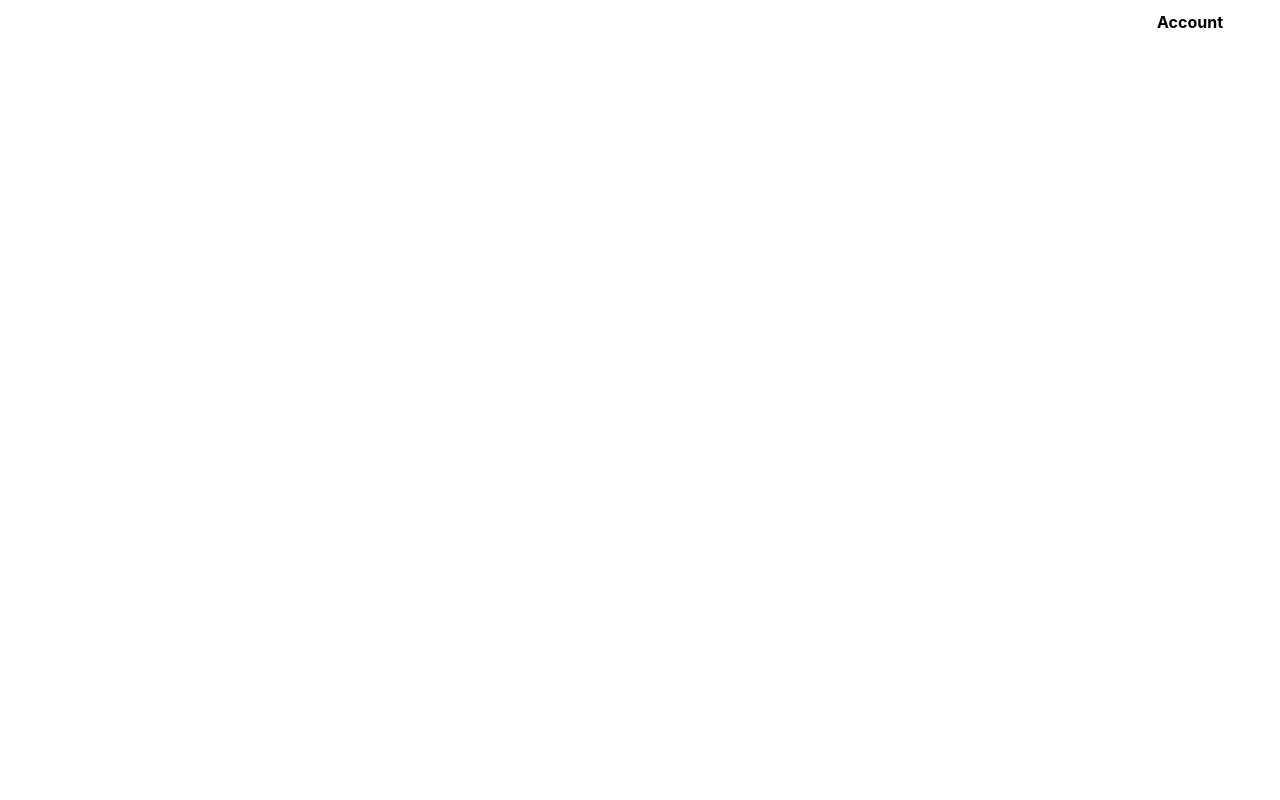
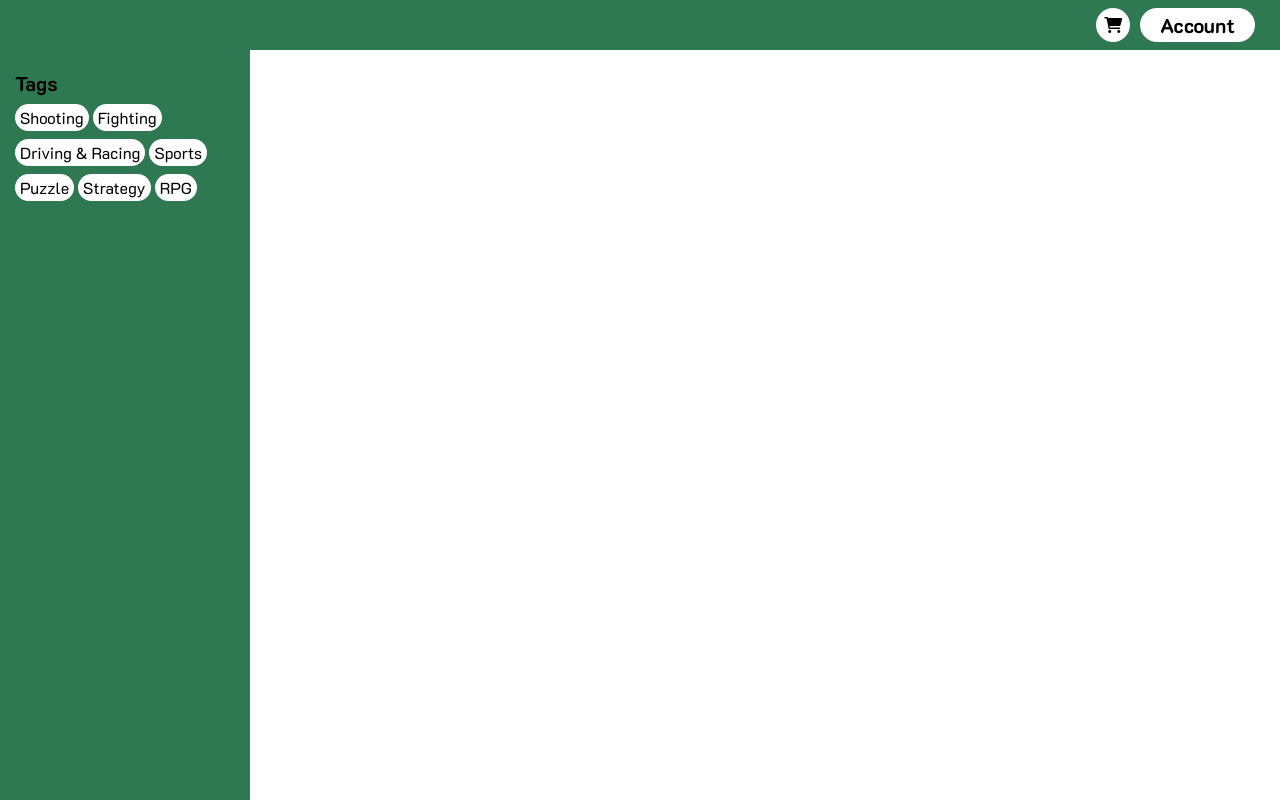
Before and after one commit to munkeawtoast/webtech-group-project, a Next.js app: page /category/1 in a window 1280 px wide. Shown: the top 800 px of the page. Built offline with nearby package versions, Linux system fonts and the light colour scheme.

Commit message:
MOVE Buttons to Buttons.jsx ADD dynamic category

```diff
--- /dev/null
+++ b/components/common/Buttons.jsx
@@ -0,0 +1,50 @@
+/** @jsxImportSource @emotion/react */
+
+import { css } from '@emotion/react'
+
+import Link from 'next/link'
+
+import colors from 'constants/colors'
+import fonts from 'constants/fonts'
+
+function TextButton({ href, children }) {
+  return (
+    <Link href={href}>
+      <a
+        css={css`
+          padding: 4px 1em;
+          height: 34px;
+          border-radius: 100000px;
+          background-color: ${colors.white};
+          color: ${colors.black};
+          font-size: ${fonts.uiFontSize};
+          font-family: ${fonts.normalFontFamily};
+          font-weight: bold;
+          cursor: pointer;
+        `}
+      >{ children }</a>
+    </Link>
+  )
+}
+
+function RoundButton({ children, href }) {
+  return (
+    <Link href={href}>
+      <a
+        css={css`
+          width: 34px;
+          height: 34px;
+          border-radius: 100000px;
+          background-color: ${colors.white};
+          display: grid;
+          place-items: center;
+          cursor: pointer;
+        `}
+      >
+        { children }
+      </a>
+    </Link>
+  )
+}
+
+export { TextButton, RoundButton }
--- a/components/common/Logo.jsx
+++ b/components/common/Logo.jsx
@@ -13,6 +13,7 @@ function Logo({ fillColor, size, withText, hidden }) {
       display: flex;
       align-items: center;
       gap: 8px;
+      cursor: ${ hidden ? 'default' : 'initial'}
     `}>
       <Image
         src={'/logo/logo-' + fillColor + '.png'}
--- a/components/common/NavBar.jsx
+++ b/components/common/NavBar.jsx
@@ -8,6 +8,7 @@ import fonts from 'constants/fonts.js'
 
 import { css } from '@emotion/react'
 
+import { TextButton, RoundButton } from 'components/common/Buttons'
 import Logo from 'components/common/Logo'
 
 
@@ -34,45 +35,23 @@ function NavBar({ hasLogo }) {
           margin-left: auto;
         `}
       >
-        <CartButton />
-        <AccountButton />
+        <RoundButton href="/cart">
+          <i
+            class="fa-solid fa-cart-shopping"
+            style={{
+              color: colors.black,
+              transform: "translatey(1px))"
+            }}
+          ></i>
+        </RoundButton>
+        <TextButton href="/account">
+          { 'Account' }
+        </TextButton>
       </div>
     </nav>
   )
 }
 
-function AccountButton() {
-  return (
-    <Link href="/account">
-      <a
-        css={css`
-          padding: 4px 2rem;
-          border-radius: 100000px;
-          background-color: ${colors.white};
-          color: ${colors.black};
-          font-size: ${fonts.uiFontSize};
-          font-family: ${fonts.normalFontFamily};
-          font-weight: bold;
 
-        `}
-      >Account</a>
-    </Link>
-  )
-}
-
-function CartButton() {
-  return (
-    <Link href="/about">
-      <a
-        css={css`
-          width: 34px;
-          height: 34px;
-          border-radius: 100000px;
-          background-color: ${colors.white};
-        `}
-      ></a>
-    </Link>
-  )
-}
 
 export default NavBar
--- a/constants/categories.json
+++ b/constants/categories.json
@@ -4,8 +4,8 @@
     "showOnCategory": true,
     "name": "shooting",
     "link": "/shooting",
-    "en-displayTag": "Shooting",
-    "th-displayTag": "ยิงปืน",
+    "en_displayTag": "Shooting",
+    "th_displayTag": "ยิงปืน",
     "image": "shooter.jpg"
   },
   {
@@ -13,8 +13,8 @@
     "showOnCategory": true,
     "name": "fighting",
     "link": "/fighting",
-    "en-displayTag": "Fighting",
-    "th-displayTag": "ต่อสู้",
+    "en_displayTag": "Fighting",
+    "th_displayTag": "ต่อสู้",
     "image": "fighting.jpg"
   },
   {
@@ -22,8 +22,8 @@
     "showOnCategory": true,
     "name": "driving",
     "link": "/driving",
-    "en-displayTag": "Driving & Racing",
-    "th-displayTag": "ขับรถ & แข่งรถ",
+    "en_displayTag": "Driving & Racing",
+    "th_displayTag": "ขับรถ & แข่งรถ",
     "image": "driving.jpg"
   },
   {
@@ -31,8 +31,8 @@
     "showOnCategory": true,
     "name": "sports",
     "link": "/sports",
-    "en-displayTag": "Sports",
-    "th-displayTag": "กีฬา",
+    "en_displayTag": "Sports",
+    "th_displayTag": "กีฬา",
     "image": "sports.jpg"
   },
   {
@@ -40,8 +40,8 @@
     "showOnCategory": true,
     "name": "puzzle",
     "link": "/puzzle",
-    "en-displayTag": "Puzzle",
-    "th-displayTag": "ปริศนา",
+    "en_displayTag": "Puzzle",
+    "th_displayTag": "ปริศนา",
     "image": "puzzle.png"
   },
   {
@@ -49,8 +49,8 @@
     "showOnCategory": true,
     "name": "strategy",
     "link": "/strategy",
-    "en-displayTag": "Strategy",
-    "th-displayTag": "กลยุทธ์",
+    "en_displayTag": "Strategy",
+    "th_displayTag": "กลยุทธ์",
     "image": "strategy.jpg"
   },
   {
@@ -58,8 +58,8 @@
     "showOnCategory": true,
     "name": "rpg",
     "link": "/rpg",
-    "en-displayTag": "RPG",
-    "th-displayTag": "สวมบทบาท",
+    "en_displayTag": "RPG",
+    "th_displayTag": "สวมบทบาท",
     "image": "rpg.jpg"
   },
   {
@@ -67,8 +67,8 @@
     "showOnCategory": false,
     "name": "survival",
     "link": "",
-    "en-displayTag": "Survival",
-    "th-displayTag": "ผจญภัย",
+    "en_displayTag": "Survival",
+    "th_displayTag": "ผจญภัย",
     "image": ""
   }
 ]
--- a/constants/colors.js
+++ b/constants/colors.js
@@ -1,3 +1,19 @@
+const white = "#FFF"
+const black = "#000"
+const gray50 = "#FAFAFA"
+const gray100 = "#F4F4F5"
+const gray200 = "#E4E4E7"
+const gray300 = "#D4D4D8"
+const gray400 = "#A1A1AA"
+const gray500 = "#71717A"
+const gray600 = "#52525B"
+const gray700 = "#3F3F46"
+const gray800 = "#27272A"
+const gray900 = "#18181B"
+const greenPrimary = "#2f7952"
+const greenPrimary2 = "#01847A"
+const yellowPrimary2 =  "#C5E370"
+
 export default {
   white,
   black,
@@ -13,18 +29,3 @@ export default {
   gray900,
   greenPrimary
 }
-const white = "#FFF"
-const black = "#000"
-const gray50 = "#FAFAFA"
-const gray100 = "#F4F4F5"
-const gray200 = "#E4E4E7"
-const gray300 = "#D4D4D8"
-const gray400 = "#A1A1AA"
-const gray500 = "#71717A"
-const gray600 = "#52525B"
-const gray700 = "#3F3F46"
-const gray800 = "#27272A"
-const gray900 = "#18181B"
-const greenPrimary = "#2f7952"
-const greenPrimary2 = "#01847A"
-const yellowPrimary2 =  "#C5E370"
--- a/constants/fonts.js
+++ b/constants/fonts.js
@@ -1,3 +1,9 @@
+const titleFontFamily = "'Paytone One', 'Pridi', sans-serif"
+const normalFontFamily =  "'K2D', sans-serif"
+const normalFontSize =  "16px"
+const uiFontSize =  "20px"
+const titleFontSize =  "48px"
+
 export default {
   titleFontFamily,
   normalFontFamily,
@@ -5,8 +11,3 @@ export default {
   uiFontSize,
   titleFontSize
 }
-const titleFontFamily = "'Paytone One', 'Pridi', sans-serif"
-const normalFontFamily =  "'K2D', sans-serif"
-const normalFontSize =  "16px"
-const uiFontSize =  "20px"
-const titleFontSize =  "48px"
--- a/pages/_document.js
+++ b/pages/_document.js
@@ -8,6 +8,7 @@ class MyDocument extends Document {
         <link rel="preconnect" href="https://fonts.googleapis.com" />
         <link rel="preconnect" href="https://fonts.gstatic.com" crossOrigin="true" />
         <link href="https://fonts.googleapis.com/css2?family=K2D:wght@300;400;700&family=Paytone+One&family=Pridi:wght@300;400;700&display=swap" rel="stylesheet" />
+        <link rel="stylesheet" href="https://cdnjs.cloudflare.com/ajax/libs/font-awesome/6.2.0/css/all.min.css" integrity="sha512-xh6O/CkQoPOWDdYTDqeRdPCVd1SpvCA9XXcUnZS2FmJNp1coAFzvtCN9BmamE+4aHK8yyUHUSCcJHgXloTyT2A==" crossOrigin="anonymous" referrerPolicy="no-referrer" />
         </Head>
         <body>
           <Main />
--- a/pages/category/[cat].jsx
+++ b/pages/category/[cat].jsx
@@ -2,20 +2,23 @@
 
 import { useRouter } from 'next/router'
 import { css } from '@emotion/react'
+import Link from 'next/link'
 
-import colors from 'constants/colors'
+import colors from 'constants/colors.js'
+import fonts from 'constants/fonts.js'
 
+import categories from 'constants/categories.json'
 import NavBar from 'components/common/NavBar'
 
 
-function Category({  }) {
-  const router = useRouter()
-  const catQuery = router.query
+function Category({ }) {
   return (
     <>
       <NavBar hasLogo={false} />
 
       <div css={css`
+        display: flex;
+        min-height: 1000px;
 
       `}>
         <CategoryOptions />
@@ -28,19 +31,74 @@ function Category({  }) {
 function CategoryOptions() {
   return (
     <div css={css`
-      background-color: ${colors.greenPrimary}
+      background-color: ${colors.greenPrimary};
+      width: 250px;
+      padding: 20px 15px;
+      display: flex;
+      flex-direction: column;
+    `}>
+      <span css={css`
+        margin: 0 0 8px 0;
+        font-family: ${fonts.normalFontFamily};
+        color: ${colors.black};
+        font-size: ${fonts.uiFontSize};
+        font-weight: bold;
+      `}>Tags</span>
+      <div css={css`
+        width: 100%;
+        display: flex;
+        flex-wrap: wrap;
+        gap: 8px 4px;
+      `}>
+        {
+          categories.filter(cat => cat.showOnCategory).map((cat) => <CategoryButton key={cat.name + cat.id} {...cat} >{cat.en_displayTag}</CategoryButton>) // {...cat } = unpack keys and values into CategoryButton
+        }
+      </div>
+    </div>
+  )
+}
+
+function CategoryButton(props) {
+  const router = useRouter()
+  const catQuery = router.query
+  return (
+    <Link href={'/category' + props.link}>
+      <a css={css`
+
+        font-family: ${fonts.normalFontFamily};
+        font-size: 16px;
+        ${
+          '/' + catQuery.cat == props.link ?
+            `
+            color: ${colors.white};
+            box-shadow: 0px 0px 4px ${colors.white};
+            background-color: ${colors.greenPrimary};
+            `
+          :
+            `
+            color: ${colors.black};
+            background-color: ${colors.white};
+            `
+        };
+        padding: 3px 5px;
+        border-radius: 10000px;
+        cursor: pointer;
+      `}>
+        {props.children}
+      </a>
+    </Link>
+  )
+}
+
+function ResultList() {
+  return (
+    <div css={css`
+      background-color: ${colors.white};
+      flex: 1;
     `}>
 
     </div>
   )
 }
 
-function ResultList() {
-  return (
-    <>
-
-    </>
-  )
-}
-
 export default Category
```
